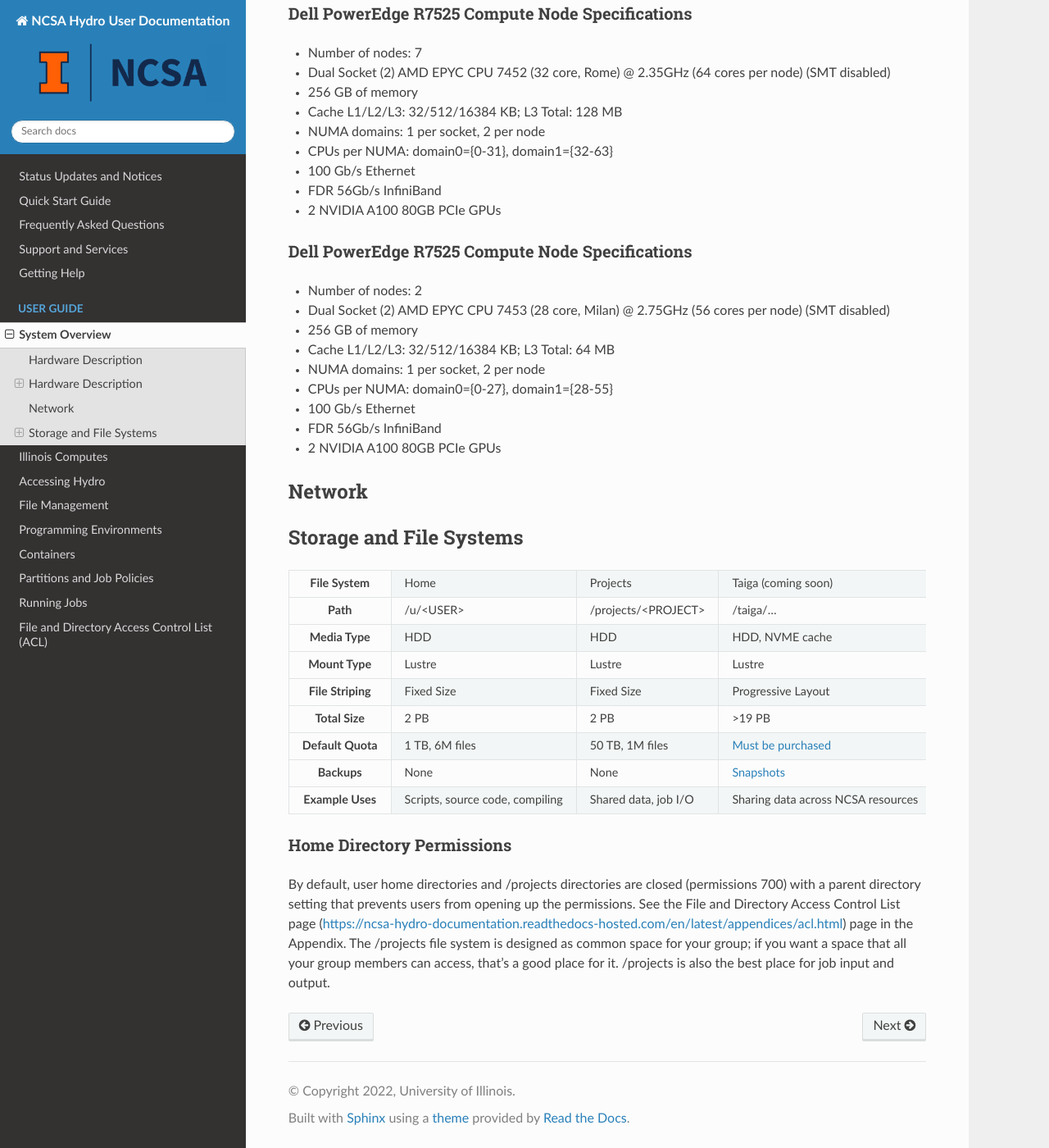
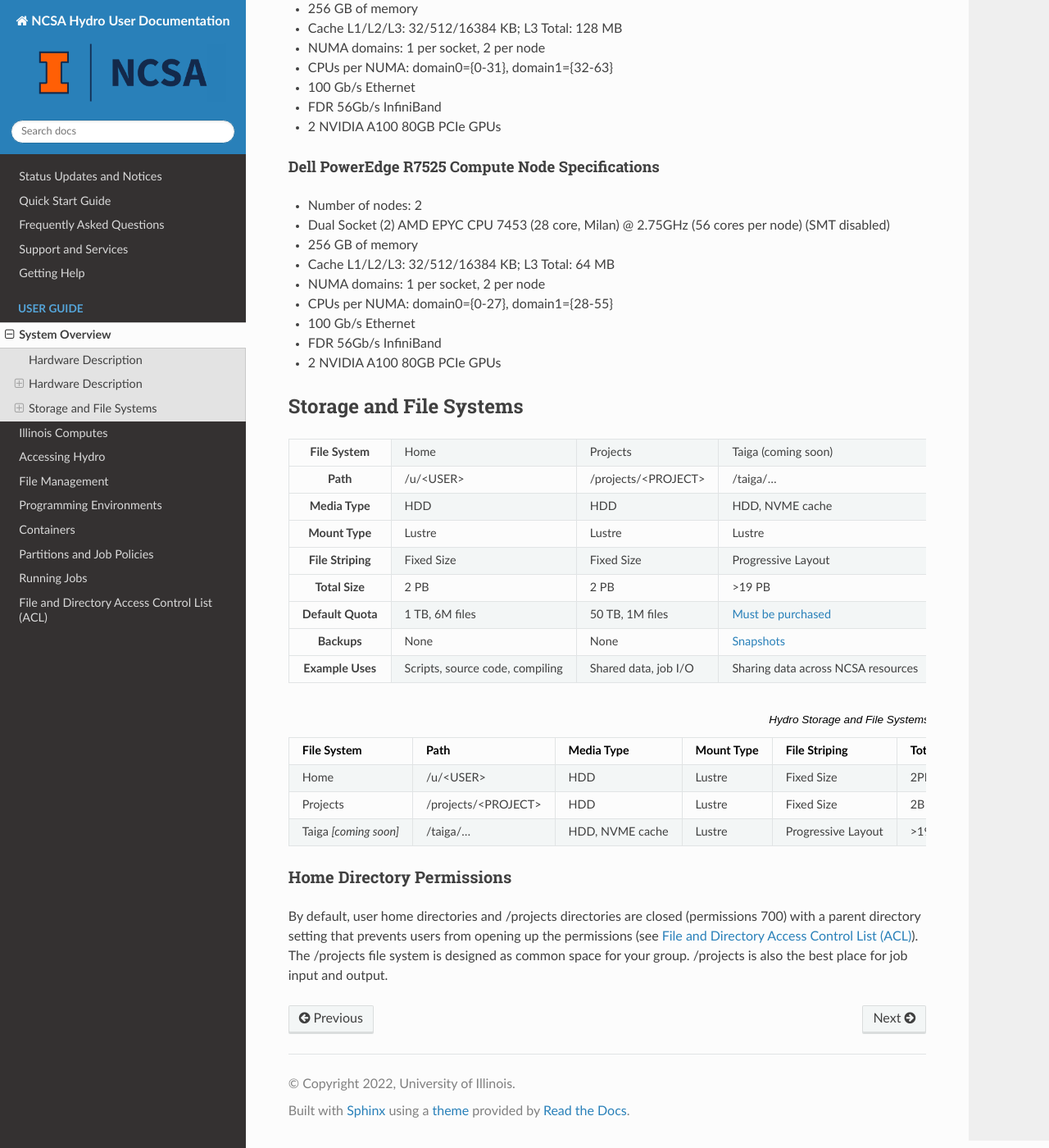
Before and after one commit to ncsa/hydro_documentation, a Sphinx documentation site: the page built from docs/source/user-guide/system-description.rst, in a window 1280 px wide and 1400 px high, scrolled down 2845 px. Shown: the whole window at 82% size. Built offline with Sphinx 7.4.7 and the Read the Docs theme 2.0.0, drawn with Linux system fonts in a browser that asks for light colours; some of the changed text lies outside the part shown.

Commit message:
Update system-description.rst formatting changes
testing out modified hardware description and storage sections

```diff
--- a/docs/source/user-guide/system-description.rst
+++ b/docs/source/user-guide/system-description.rst
@@ -78,23 +78,21 @@
 Hardware Description
 ---------------------
 
-Hydro is composed of six node types:
+Hydro includes 2 login nodes and 68 compute nodes.
 
-- Login nodes with Dell PowerEdge R720 and dual socket (2) Intel Xeon CPU E5-2690 (8 core, SandyBridge)
-- Compute nodes with Dell PowerEdge R720 and dual socket, Intel Xeon CPU E5-2690 (8 core, SandyBridge) *[2.90 GHz and 2.0 GHz types]*
-- Compute nodes with Dell PowerEdge R815 and quad socket
-- Compute nodes with Dell PowerEdge R7525 and dual socket, AMD EPYC CPU 7452 (32 core, Rome)
-- Compute nodes with Dell PowerEdge R7525 dual socket, AMD EPYC CPU 7453 (28 core, Milan)
-
-Dell PowerEdge R720 Login Node Specifications
-~~~~~~~~~~~~~~~~~~~~~~~~~~~~~~~~~~~~~~~~~~~~~~~
+Login Nodes
+~~~~~~~~~~~~~
 
 -  Number of nodes: 2
+-  Dell PowerEdge R720
 -  Dual Socket (2) Intel Xeon CPU E5-2690 (8 core, SandyBridge) @ 2.90GHz 20MB Cache (16 cores per node) (HT disabled)
 -  384 GB of memory
 
-Dell PowerEdge R720 Compute Node A Specifications
-~~~~~~~~~~~~~~~~~~~~~~~~~~~~~~~~~~~~~~~~~~~~~~~~~~
+Compute Nodes
+~~~~~~~~~~~~~~~
+
+Dell PowerEdge R720 Compute Node Specifications [2.90GHz]
+$$$$$$$$$$$$$$$$$$$$$$$$$$$$$$$$$$$$$$$$$$$$$$$$$$$$$$$$$$
 
 -  Number of nodes: 28
 -  Dual Socket (2) Intel Xeon CPU E5-2690 (8 core, SandyBridge) @ **2.90GHz** (16 cores per node) (HT disabled)
@@ -105,8 +103,8 @@
 -  40 Gb/s Ethernet
 -  FDR 56Gb/s InfiniBand
 
-Dell PowerEdge R720 Compute Node B Specifications
-~~~~~~~~~~~~~~~~~~~~~~~~~~~~~~~~~~~~~~~~~~~~~~~~~~
+Dell PowerEdge R720 Compute Node Specifications [2.0GHz]
+$$$$$$$$$$$$$$$$$$$$$$$$$$$$$$$$$$$$$$$$$$$$$$$$$$$$$$$$$$
 
 -  Number of nodes: 27
 -  Dual Socket (2) Intel Xeon CPU E5-2690 (8 core, SandyBridge) @ **2.0GHz** (16 cores per node) (HT disabled)
@@ -118,7 +116,7 @@
 -  FDR 56Gb/s InfiniBand
 
 Dell PowerEdge R815 Compute Node Specifications
-~~~~~~~~~~~~~~~~~~~~~~~~~~~~~~~~~~~~~~~~~~~~~~~~
+$$$$$$$$$$$$$$$$$$$$$$$$$$$$$$$$$$$$$$$$$$$$$$$$
 
 -  Number of nodes: 4
 -  Quad Socket (4)  (16 core, AMD Interlagos) @ 2.30GHz (64 cores per node)
@@ -130,7 +128,7 @@
 -  QDR 40 Gb/s InfiniBand
 
 Dell PowerEdge R7525 Compute Node Specifications
-~~~~~~~~~~~~~~~~~~~~~~~~~~~~~~~~~~~~~~~~~~~~~~~~~
+$$$$$$$$$$$$$$$$$$$$$$$$$$$$$$$$$$$$$$$$$$$$$$$$$$
 
 -  Number of nodes: 7
 -  Dual Socket (2) AMD EPYC CPU 7452 (32 core, Rome) @ 2.35GHz (64 cores per node) (SMT disabled)
@@ -143,7 +141,7 @@
 -  2 NVIDIA A100 80GB PCIe GPUs
 
 Dell PowerEdge R7525 Compute Node Specifications
-~~~~~~~~~~~~~~~~~~~~~~~~~~~~~~~~~~~~~~~~~~~~~~~~~
+$$$$$$$$$$$$$$$$$$$$$$$$$$$$$$$$$$$$$$$$$$$$$$$$$$$
 
 -  Number of nodes: 2
 -  Dual Socket (2) AMD EPYC CPU 7453 (28 core, Milan) @ 2.75GHz (56 cores per node) (SMT disabled)
@@ -158,8 +156,8 @@
 
 .. _network:
 
-Network
-----------
+.. Network
+.. ----------
 
 .. _storage:
 
@@ -206,14 +204,17 @@
      - Shared data, job I/O
      - Sharing data across NCSA resources
 
+.. table:: Hydro Storage and File Systems
+
+   ===================== =================== =============== =========== ================== =========== ==================== =============== ===============
+   File System           Path                Media Type      Mount Type  File Striping      Total Size  Default Quota        Backups         Example Uses
+   ===================== =================== =============== =========== ================== =========== ==================== =============== ===============
+   Home                  /u/<USER>           HDD             Lustre      Fixed Size         2PB         1 TB, 6M files       None            Scripts, source code, compiling
+   Projects              /projects/<PROJECT> HDD             Lustre      Fixed Size         2B          50 TB, 1M files      None            Shared data, job I/O
+   Taiga *[coming soon]* /taiga/…            HDD, NVME cache Lustre      Progressive Layout >19 PB      must be purchased--- 50 TB, 1M files Sharing data across NCSA resources
+   ===================== =================== =============== =========== ================== =========== ==================== =============== ===============
+
 Home Directory Permissions
 ~~~~~~~~~~~~~~~~~~~~~~~~~~~~~~
 
-By default, user home directories and /projects directories are closed
-(permissions 700) with a parent directory setting that prevents users
-from opening up the permissions. See the File and Directory Access
-Control List page (https://ncsa-hydro-documentation.readthedocs-hosted.com/en/latest/appendices/acl.html)
-page in the Appendix. The /projects file system is designed as
-common space for your group; if you want a space that all your group
-members can access, that's a good place for it. /projects is also the
-best place for job input and output.
+By default, user home directories and /projects directories are closed (permissions 700) with a parent directory setting that prevents users from opening up the permissions (see :ref:`acl`). The /projects file system is designed as common space for your group. /projects is also the best place for job input and output.
```
